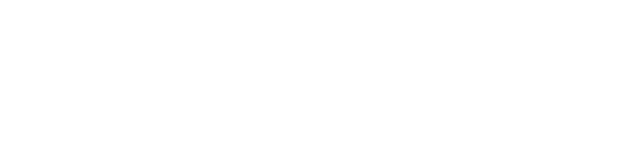
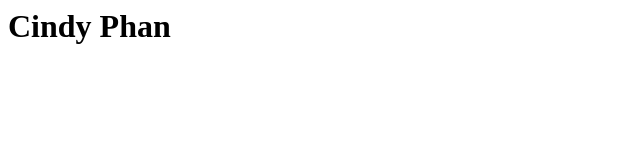
Before and after one commit to civndyphvn/civndyphvn.github.io, a plain HTML site: page index.html in a window 1280 px wide. Shown: the whole page, without its empty margins (0-640 px from the left). Drawn offline with Linux system fonts and the light colour scheme.

Commit message:
modify index

```diff
--- a/index.html
+++ b/index.html
@@ -6,6 +6,7 @@
   <title> My Bio</title>
 </head>
 <body>
+  <h1> Cindy Phan</h1>
 
 </body>
 </html>
```
